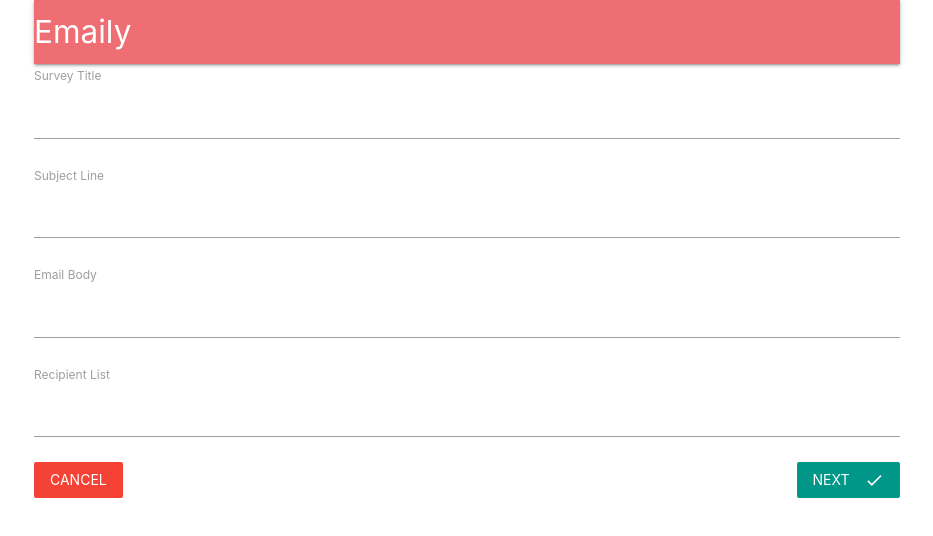
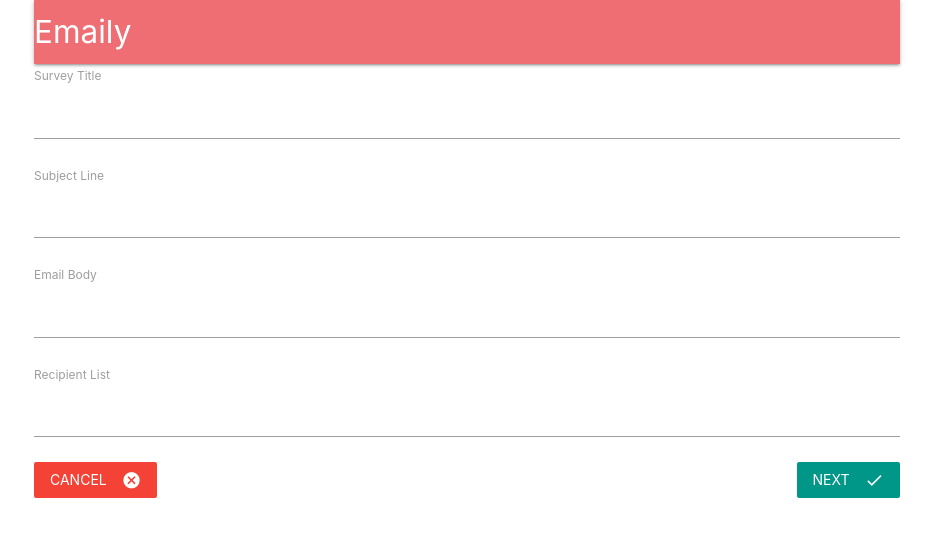
Before and after one commit to vishnupeas/emaily, a React (Create React App) app in the folder client/: page /surveys/new in a window 1280 px wide. Shown: the top 536 px of the page, without its empty margins (173-1106 px from the left). Built offline with nearby package versions, Linux system fonts and the light colour scheme; no server answers.

Commit message:
adding an icon for cancel in the SurveyNew

```diff
--- a/client/src/components/surveys/SurveyForm.js
+++ b/client/src/components/surveys/SurveyForm.js
@@ -37,6 +37,7 @@
           {this.renderFields()}
           <Link to="/surveys" className="red btn-flat white-text">
             Cancel
+            <i className="material-icons right">cancel</i>
           </Link>
           <button className="teal btn-flat right white-text" type="submit">
             Next
```
